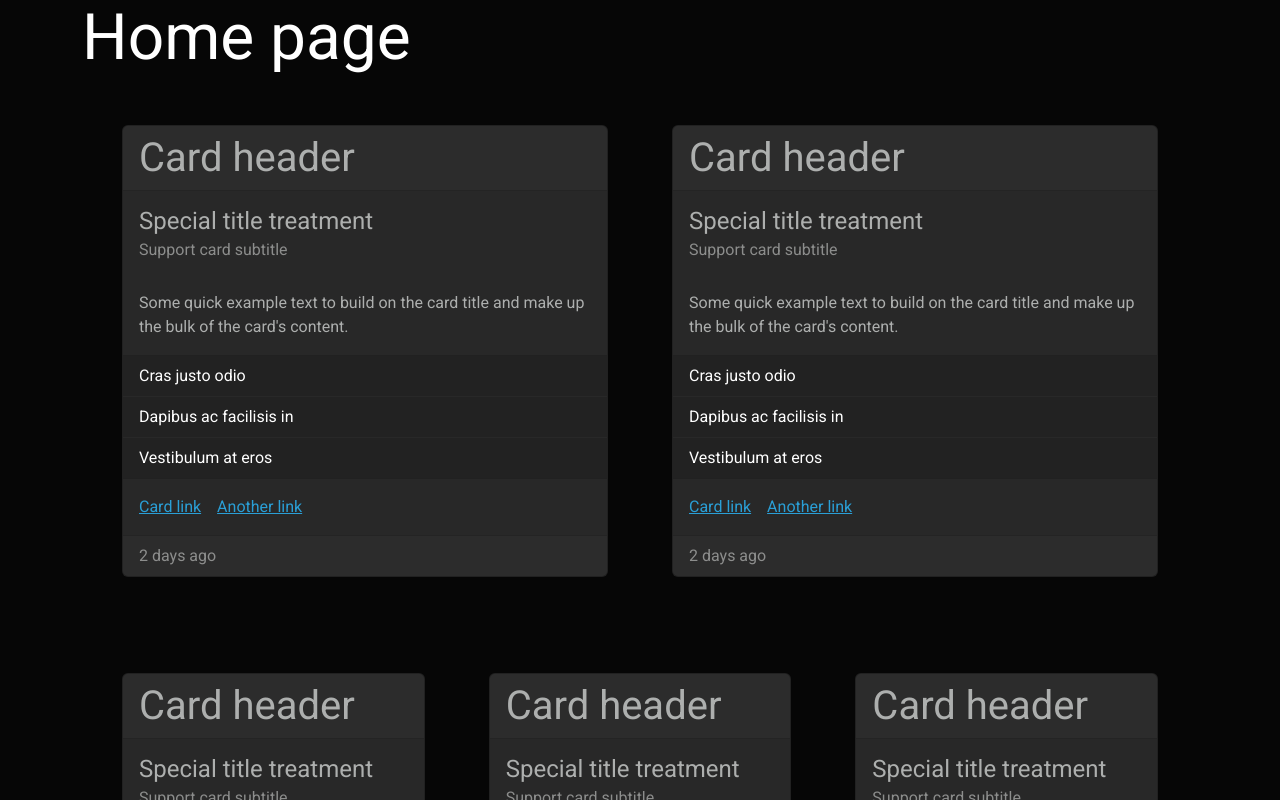
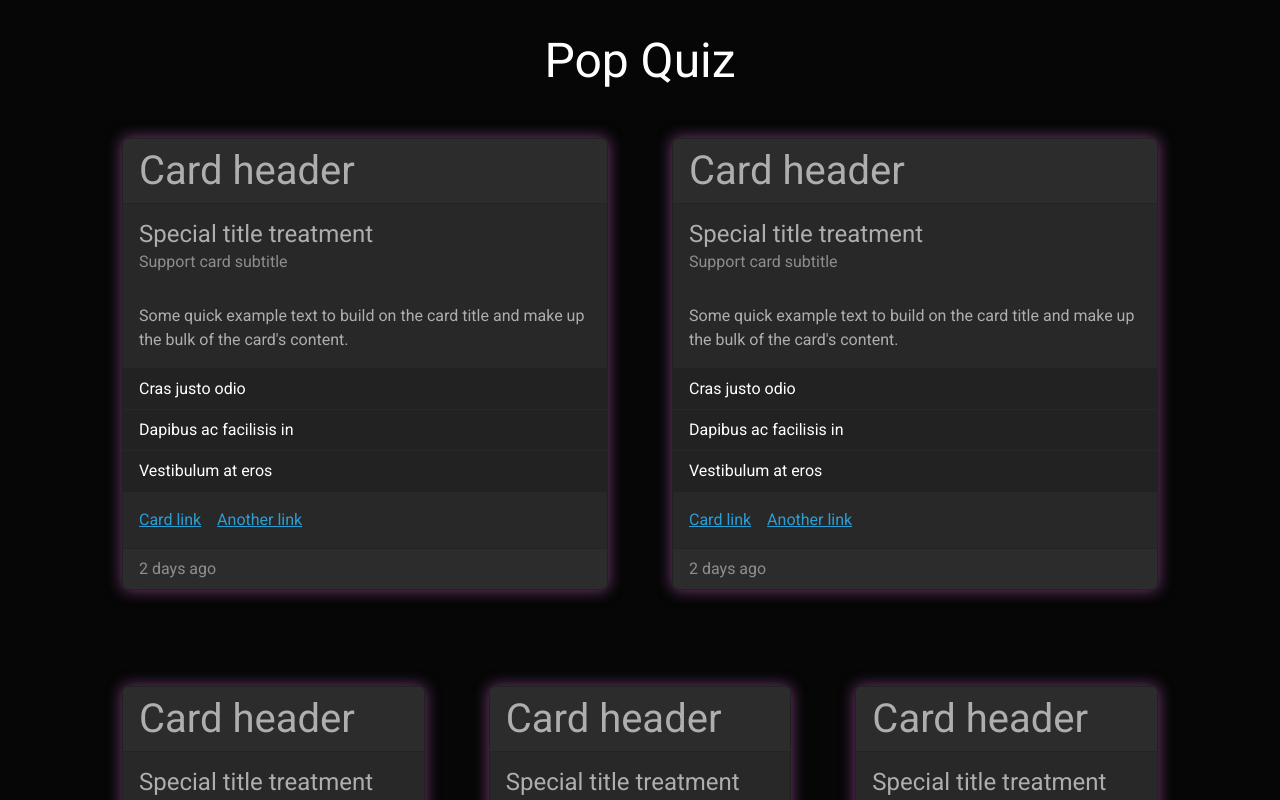
Before and after one commit to SalonSikdar/PopQuiz, a React (Create React App) app: page / in a window 1280 px wide. Shown: the top 800 px of the page. Built offline with nearby package versions, Linux system fonts and the light colour scheme.

Commit message:
Added header in center

```diff
--- a/src/App.js
+++ b/src/App.js
@@ -4,7 +4,7 @@ import "bootswatch/dist/cyborg/bootstrap.min.css";
 import React from "react";
 import { BrowserRouter, Routes, Route } from "react-router-dom";
 
-import Home from "./pages/Home";
+import Home from "./pages/Home/Home";
 import QuizQuestion from "./pages/QuizQuestion";
 
 function App() {
--- a/src/components/QuizTopicCard/QuizTopicCard.css
+++ b/src/components/QuizTopicCard/QuizTopicCard.css
@@ -1,3 +1,6 @@
 .space-around {
   padding: 2rem;
 }
+.purple-shadow{
+    box-shadow: 0px 0px 15px rgba(132, 68, 132, 0.887);
+}
--- a/src/components/QuizTopicCard/QuizTopicCard.jsx
+++ b/src/components/QuizTopicCard/QuizTopicCard.jsx
@@ -7,7 +7,7 @@ import "bootswatch/dist/cyborg/bootstrap.min.css";
 function QuizTopicCard() {
   return (
     <div className="space-around">
-      <div className="card mb-3">
+      <div className="card mb-3 purple-shadow">
         <h3 className="card-header">Card header</h3>
         <div className="card-body">
           <h5 className="card-title">Special title treatment</h5>
--- /dev/null
+++ b/src/pages/Home/Home.css
@@ -0,0 +1,3 @@
+.home-header {
+  margin-top: 2rem;
+}
--- a/src/pages/Home.js
+++ b/src/pages/Home/Home.js
@@ -1,12 +1,15 @@
 import React, { Component } from "react";
-import QuizTopicCard from "../components/QuizTopicCard/QuizTopicCard";
+import QuizTopicCard from "../../components/QuizTopicCard/QuizTopicCard";
+import "./Home.css";
 
 class Home extends Component {
   state = { genres: [] };
   render() {
     return (
       <div className="container">
-        <h1>Home page</h1>
+        <div className="text-center home-header">
+          <h2>Pop Quiz</h2>
+        </div>
         <div className="d-flex flex-column bd-highlight mb-3">
           <div className="p-2 bd-highlight">
             <div className="d-flex justify-content-around">
```
